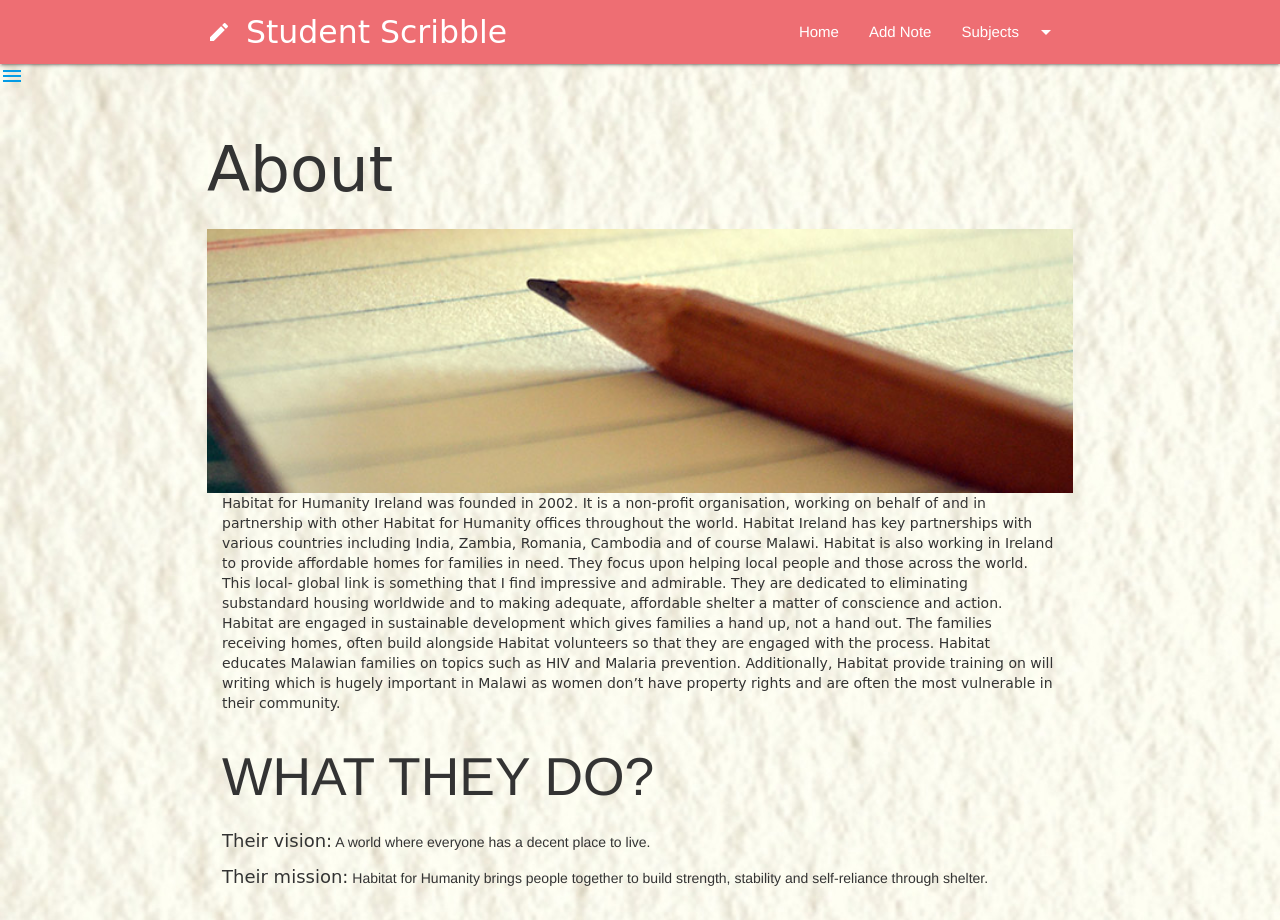
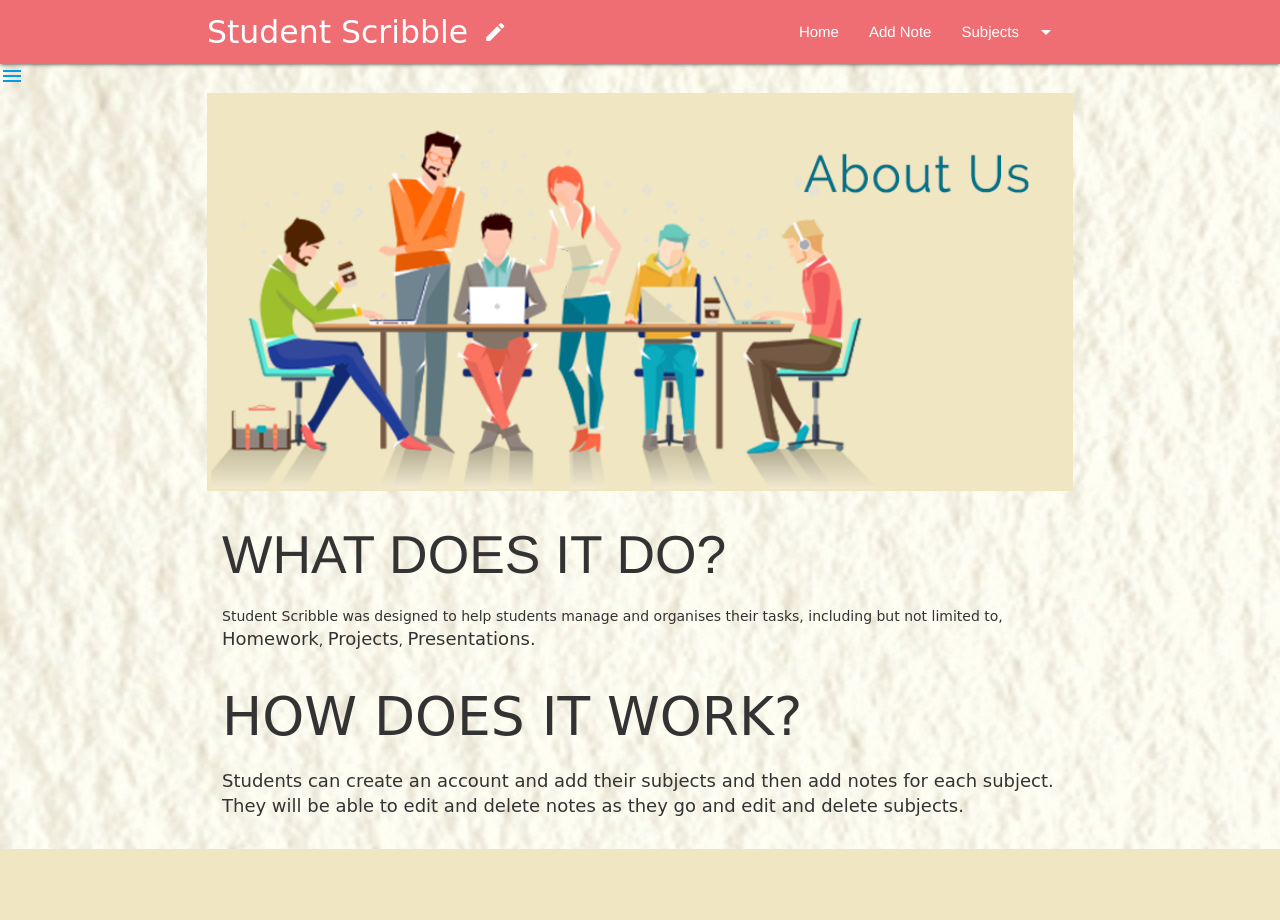
Before and after one commit to Nathanduggan/student-scribble-app, a Flask app: page /about in a window 1280 px wide. After the commit the page ends 849 px from the top, so only its background shows below. Run offline with Flask 2, Linux system fonts and the light colour scheme; some libraries are stand-ins or nearby versions.

Commit message:
Updated Files and Added Images

```diff
--- a/static/css/style.css
+++ b/static/css/style.css
@@ -5,7 +5,7 @@
   cursor: pointer;
   padding: 5px;
   padding-left: 50px;
-  width: 1080px;
+  width: 100%;
   height: 150;
   border: none;
   outline: none;
@@ -13,10 +13,20 @@
   margin-bottom: 20px;
 }
 
-
-
-
-
+.collapsible2 {
+  background-color: #5DADE2;
+  text-align: center;
+  color: white;
+  cursor: pointer;
+  padding: 5px;
+  padding-left: 50px;
+  width: 50%;
+  height: 150;
+  border: none;
+  outline: none;
+  font-size: 18px;
+  margin-bottom: 20px;
+}
 
 strong {
   font-size: 18px;
@@ -26,7 +36,7 @@ strong {
 .collapsible-body {
   font-family: 'Indie Flower', cursive;
   padding: 0 10px;
-  width: 1080px;
+  width: 100%;
   height: 150px;
   display: none;
   overflow: hidden;
@@ -55,6 +65,7 @@ strong {
 }
 
 .brand-logo {
+  position: fixed;
   font-family: 'Modak', cursive;
   color: #1E8449;
 }
@@ -118,3 +129,7 @@ span.psw {
   color: white;
   font-size: 20px;
 }
+
+img {
+  text-align: center;
+}
--- a/templates/about.html
+++ b/templates/about.html
@@ -1,26 +1,20 @@
 {% extends 'base.html' %}
 {% block content %}
 
-<h1 class="support">About</h1>
+
 
  <div class="pencil">
-            <img src="{{url_for('static',filename='img/notpad-pencil.jpg')}}" width="100%" height="50%">
+            <img src="{{url_for('static',filename='img/about.png')}}" width="100%" height="50%">
         </div>
 
             <div class="row">
                 <div class="col-xs-12">
-
-                    <div class="support"><span><p>Habitat for Humanity Ireland was founded in 2002.
-	                    It is a non-profit organisation, working on behalf of and in partnership with other Habitat for Humanity offices throughout the world. Habitat Ireland has key partnerships with
-	                    various countries including India, Zambia, Romania, Cambodia and of course Malawi. Habitat is also working in Ireland to provide affordable homes for families in need. They focus upon helping local people and those across the world. This local- global link is something that I find impressive and admirable.
-	                    They are dedicated to eliminating
-	                    substandard housing worldwide and to making adequate, affordable shelter a matter of conscience and action.
-	                    Habitat are engaged in sustainable development which gives families a hand up, not a hand out. The families
-	                    receiving homes, often build alongside Habitat volunteers so that they are engaged with the process.  Habitat educates Malawian families on topics such as HIV and Malaria prevention. Additionally, Habitat provide training on will writing which is hugely important in
-	                    Malawi as women don’t have property rights and are often the most vulnerable in their community. </p></span></div>
-                    <h2 class="text-uppercase">What they do?</h2>
-                    <p class="vision"><strong>Their vision:</strong> A world where everyone has a decent place to live.</p>
-                    <p class="vision"><strong>Their mission:</strong> Habitat for Humanity brings people together to build strength, stability and self-reliance through shelter.</p>
+                    <h2 class="text-uppercase">What does it do?</h2>
+                    <div class="support"><span><p>Student Scribble was designed to help students manage and organises their tasks, including but not limited to, <strong>Homework</strong>, <strong>Projects</strong>,
+                    <strong>Presentations.</strong</p></span></div>
+                    <h2 class="text-uppercase">How does it work?</h2>
+                    <p>Students can create an account and add their subjects and then add notes for each subject.
+                    They will be able to edit and delete notes as they go and edit and delete subjects.</p>
                 </div>
             </div>
 
--- a/templates/addnotes.html
+++ b/templates/addnotes.html
@@ -1,4 +1,6 @@
 {% extends 'base.html' %} {% block content %}
+
+<img src="{{url_for('static',filename='img/notes.png')}}" width="20%" height="30%">
 <h3 class="support">Add Task</h3>
         <form action="{{url_for('insert_note')}}" method="POST"  class="col s12">
         <div class="row">
@@ -17,7 +19,7 @@
         </div>
 
         <div class="row">
-    <form action="" method="POST" class="col s12">
+    <form action="" method="POST">
         <div class="row">
             <div class="input-field col s12">
                 <i class="material-icons prefix">assignment</i>
--- a/templates/base.html
+++ b/templates/base.html
@@ -27,9 +27,7 @@ body  {
 </ul>
 <nav>
   <div class="container nav-wrapper">
-    <a href="{{url_for('get_notes')}}" class="brand-logo"><i class="material-icons">
-create
-</i>Student Scribble</a>
+    <a href="{{url_for('get_notes')}}" class="brand-logo"><i class="material-icons right">create</i>Student Scribble</a>
     <ul class="right hide-on-med-and-down">
       <li><a href="{{url_for('get_notes')}}">Home</a></li>
       <li><a href="{{url_for('add_note')}}">Add Note</a></li>
@@ -48,12 +46,13 @@ create
       <a href="#name"><span class="white-text name">Nathan Duggan</span></a>
       <a href="#email"><span class="white-text email">Nathan.duggan0@gmail.com</span></a>
     </div></li>
+    <li><a href="{{url_for('get_notes')}}"><i class="material-icons">home</i>Home</a></li>
+    <li><a href="{{url_for('add_note')}}"><i class="material-icons">note_add</i>Add Note</a></li>
+    <li><a href="{{url_for('get_subjects')}}"><i class="material-icons">subject</i>Manage Subjects</a></li>
+    <li><div class="divider"></div></li>
     <li><a href="{{url_for('about')}}"><i class="material-icons">info</i>About</a></li>
-    <li><a href="{{url_for('support')}}">Support</a></li>
-    <li><a href="{{url_for('login')}}">Login</a></li>
-    <li><div class="divider"></div></li>
-    <li><a class="subheader">Subheader</a></li>
-    <li><a class="waves-effect" href="#!">Third Link With Waves</a></li>
+    <li><a href="{{url_for('support')}}"><i class="material-icons">local_library</i>Support</a></li>
+    <li><a href="{{url_for('login')}}"><i class="material-icons">assignment_ind</i>Login</a></li>
   </ul>
   <a href="#" data-target="slide-out" class="sidenav-trigger"><i class="material-icons">menu</i></a>
 
--- a/templates/register.html
+++ b/templates/register.html
@@ -32,8 +32,8 @@
 
     <div></div>
     <div class="bg container">
-        <div class="row">
-        <div class="bg col-md-4 col-md-offset-4">
+        <<div class="row">
+        <div class="col s12">
             <form action="{{url_for('insert_user')}}" method="POST">
       <h1>Create Account</h1>
       <br>
--- a/templates/support.html
+++ b/templates/support.html
@@ -1,5 +1,7 @@
 {% extends 'base.html' %}
 {% block content %}
+
+<img src="{{url_for('static',filename='img/support.jpg')}}" width="100%" height="50%">
 
 <h1 class="support">Support</h1>
 
@@ -7,7 +9,6 @@
 			<h4 class="support"><small>If you would like to receive support, please fill out the form below
 			and one of our support team will be in touch as soon as possible.</small></h4>
 			<form onsubmit="return sendMail(this);" class="form-inline" id="details">
-				<h5 class="support">Fill in your details</h5>
  	<form onsubmit="return sendMail(this);" class="form-inline">
 
 				<div class="form-group">
```
Also changed, not shown: templates/editnote.html (+7 -5 lines), templates/login.html (+9 -1 lines), templates/subjects.html (+5 -3 lines), static/img/about.png (added), static/img/edit-note.png (added), static/img/notes.png (added), static/img/notes2.png (added), static/img/support.jpg (added).
